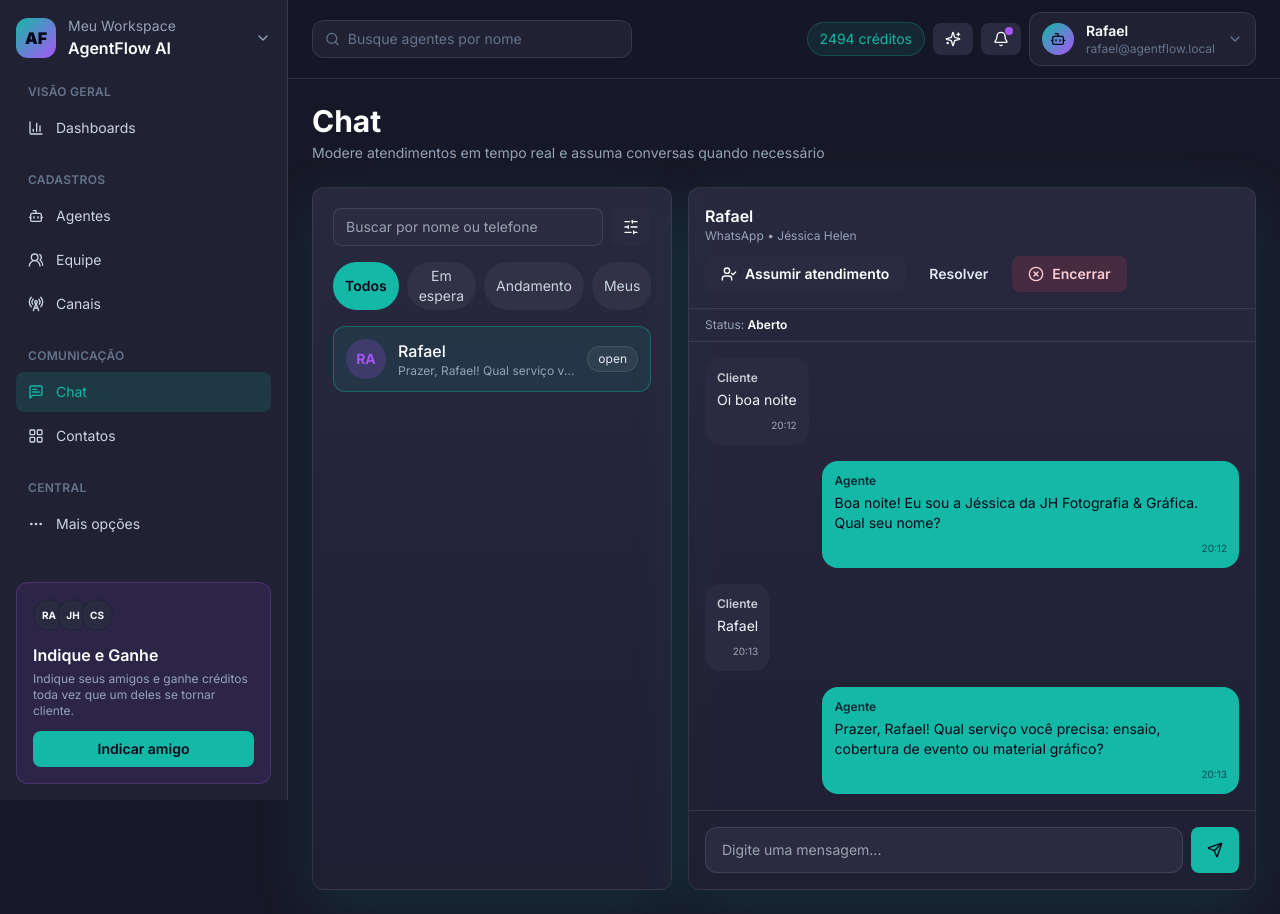
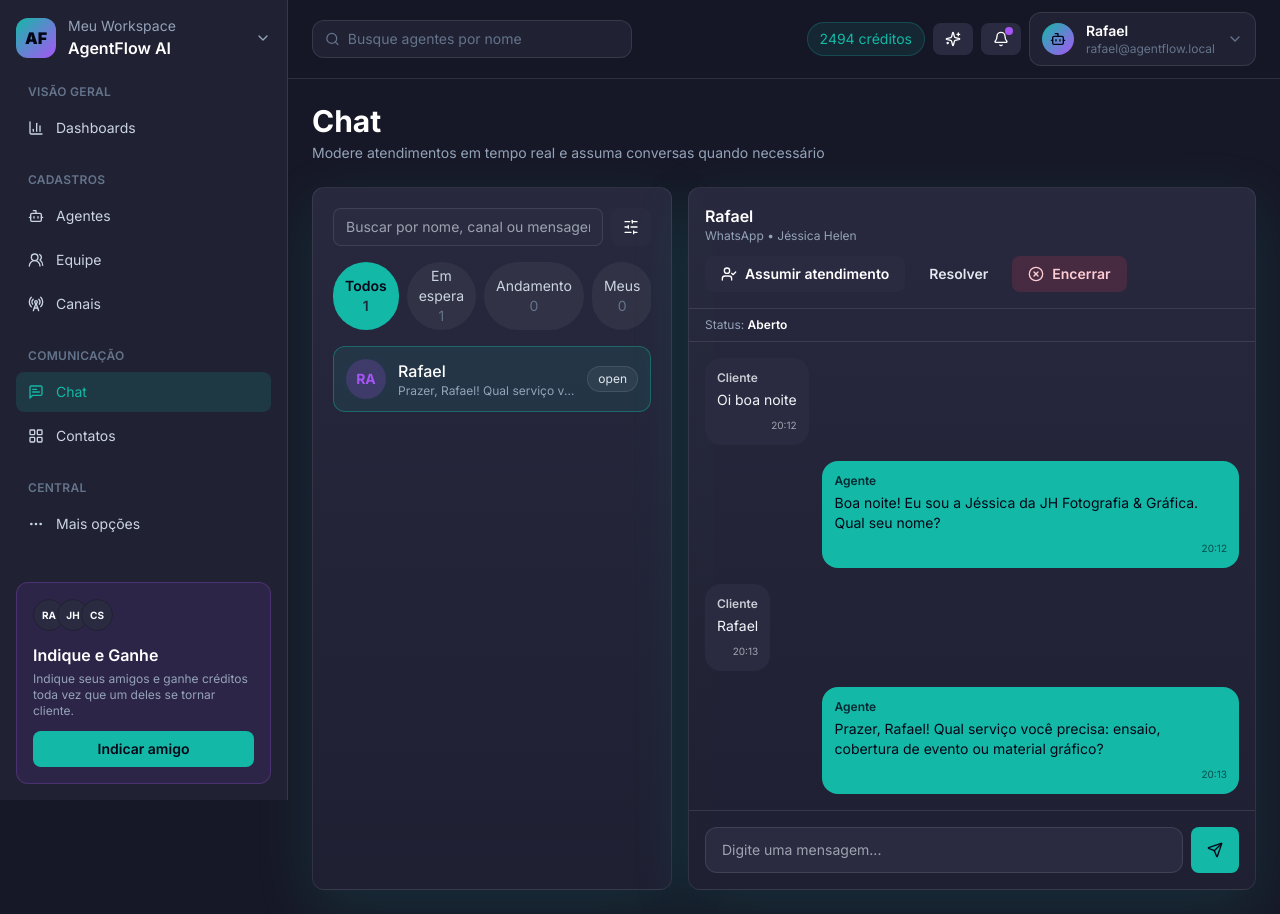
Before and after one commit to Rafael477/agentflow-ai, a Next.js app: page /chat in a window 1280 px wide. Built offline with nearby package versions, Linux system fonts and the light colour scheme; no server answers.

Commit message:
add operational chat filters

```diff
--- a/src/app/(app)/chat/page.tsx
+++ b/src/app/(app)/chat/page.tsx
@@ -1,5 +1,7 @@
+import { getServerSession } from "next-auth";
 import { ChatLayout } from "@/components/chat/chat-layout";
 import { PageHeader } from "@/components/layout/page-header";
+import { authOptions } from "@/lib/auth";
 import { getWorkspaceConversations } from "@/lib/chat-conversations";
 import { messages as mockMessages } from "@/lib/mock-data";
 import { getCurrentUserWorkspace } from "@/lib/workspace";
@@ -33,12 +35,15 @@ function getMockConversations(): ConversationSummary[] {
 }
 
 export default async function ChatPage() {
-  const conversations = await getConversations();
+  const [conversations, session] = await Promise.all([
+    getConversations(),
+    getServerSession(authOptions)
+  ]);
 
   return (
     <div className="space-y-6">
       <PageHeader title="Chat" subtitle="Modere atendimentos em tempo real e assuma conversas quando necessário" />
-      <ChatLayout conversations={conversations} />
+      <ChatLayout conversations={conversations} currentUserName={session?.user?.name} currentUserEmail={session?.user?.email} />
     </div>
   );
 }
--- a/src/components/chat/chat-layout.tsx
+++ b/src/components/chat/chat-layout.tsx
@@ -8,6 +8,8 @@ import { Card } from "@/components/ui/card";
 import { ConversationList } from "@/components/chat/conversation-list";
 import { MessageBubble } from "@/components/chat/message-bubble";
 import type { ConversationSummary, Message } from "@/types/domain";
+
+type ConversationFilter = "all" | "waiting" | "in_progress" | "mine";
 
 interface ConversationsResponse {
   conversations: ConversationSummary[];
@@ -30,14 +32,36 @@ const statusLabels: Record<string, string> = {
   closed: "Encerrado"
 };
 
-export function ChatLayout({ conversations }: { conversations: ConversationSummary[] }) {
+const filterLabels: Record<ConversationFilter, string> = {
+  all: "Todos",
+  waiting: "Em espera",
+  in_progress: "Andamento",
+  mine: "Meus"
+};
+
+export function ChatLayout({
+  conversations,
+  currentUserName,
+  currentUserEmail
+}: {
+  conversations: ConversationSummary[];
+  currentUserName?: string | null;
+  currentUserEmail?: string | null;
+}) {
   const router = useRouter();
   const [liveConversations, setLiveConversations] = useState(conversations);
-  const [selectedId, setSelectedId] = useState(conversations[0]?.id);
+  const [selectedId, setSelectedId] = useState<string | undefined>(conversations[0]?.id);
+  const [activeFilter, setActiveFilter] = useState<ConversationFilter>("all");
+  const [searchQuery, setSearchQuery] = useState("");
   const [input, setInput] = useState("");
   const [loading, setLoading] = useState(false);
   const [actionLoading, setActionLoading] = useState("");
   const [error, setError] = useState("");
+
+  const currentAssignees = useMemo(
+    () => [currentUserName, currentUserEmail].filter((value): value is string => Boolean(value?.trim())),
+    [currentUserEmail, currentUserName]
+  );
 
   useEffect(() => {
     setLiveConversations(conversations);
@@ -65,9 +89,60 @@ export function ChatLayout({ conversations }: { conversations: ConversationSumma
     }
   }, [liveConversations, selectedId]);
 
+  const filterCounts = useMemo(() => {
+    const isMine = (conversation: ConversationSummary) => (
+      Boolean(conversation.assignedTo && currentAssignees.includes(conversation.assignedTo))
+    );
+
+    return {
+      all: liveConversations.length,
+      waiting: liveConversations.filter((conversation) => conversation.status === "open").length,
+      in_progress: liveConversations.filter((conversation) => conversation.status === "in_progress").length,
+      mine: liveConversations.filter(isMine).length
+    } satisfies Record<ConversationFilter, number>;
+  }, [currentAssignees, liveConversations]);
+
+  const filteredConversations = useMemo(() => {
+    const normalizedSearch = searchQuery.trim().toLowerCase();
+
+    return liveConversations.filter((conversation) => {
+      const matchesFilter =
+        activeFilter === "all"
+          || (activeFilter === "waiting" && conversation.status === "open")
+          || (activeFilter === "in_progress" && conversation.status === "in_progress")
+          || (
+            activeFilter === "mine"
+            && Boolean(conversation.assignedTo && currentAssignees.includes(conversation.assignedTo))
+          );
+
+      if (!matchesFilter) return false;
+      if (!normalizedSearch) return true;
+
+      return [
+        conversation.contactName,
+        conversation.channelName,
+        conversation.agentName,
+        conversation.assignedTo,
+        conversation.lastMessage,
+        statusLabels[conversation.status] ?? conversation.status
+      ].some((value) => value?.toLowerCase().includes(normalizedSearch));
+    });
+  }, [activeFilter, currentAssignees, liveConversations, searchQuery]);
+
+  useEffect(() => {
+    if (filteredConversations.length === 0) {
+      setSelectedId(undefined);
+      return;
+    }
+
+    if (!filteredConversations.some((conversation) => conversation.id === selectedId)) {
+      setSelectedId(filteredConversations[0].id);
+    }
+  }, [filteredConversations, selectedId]);
+
   const selectedConversation = useMemo(
-    () => liveConversations.find((conversation) => conversation.id === selectedId) ?? liveConversations[0],
-    [liveConversations, selectedId]
+    () => filteredConversations.find((conversation) => conversation.id === selectedId) ?? filteredConversations[0],
+    [filteredConversations, selectedId]
   );
 
   const messages = selectedConversation?.messages ?? [];
@@ -154,15 +229,27 @@ export function ChatLayout({ conversations }: { conversations: ConversationSumma
     <div className="grid gap-4 lg:grid-cols-[360px_1fr]">
       <Card className="min-h-[660px]">
         <div className="flex gap-2">
-          <input className="min-w-0 flex-1 rounded-lg border border-white/10 bg-panel px-3 py-2 text-sm outline-none" placeholder="Buscar por nome ou telefone" />
+          <input
+            className="min-w-0 flex-1 rounded-lg border border-white/10 bg-panel px-3 py-2 text-sm outline-none"
+            placeholder="Buscar por nome, canal ou mensagem"
+            value={searchQuery}
+            onChange={(event) => setSearchQuery(event.target.value)}
+          />
           <Button variant="secondary" className="px-3"><SlidersHorizontal className="h-4 w-4" /></Button>
         </div>
         <div className="my-4 flex gap-2 overflow-x-auto">
-          {["Todos", "Em espera", "Andamento", "Meus"].map((tab, index) => (
-            <button key={tab} className={index === 0 ? "rounded-full bg-primary px-3 py-1 text-sm font-semibold text-slate-950" : "rounded-full bg-white/5 px-3 py-1 text-sm text-slate-300"}>{tab}</button>
+          {(Object.keys(filterLabels) as ConversationFilter[]).map((filter) => (
+            <button
+              key={filter}
+              className={activeFilter === filter ? "rounded-full bg-primary px-3 py-1 text-sm font-semibold text-slate-950" : "rounded-full bg-white/5 px-3 py-1 text-sm text-slate-300"}
+              onClick={() => setActiveFilter(filter)}
+              type="button"
+            >
+              {filterLabels[filter]} <span className={activeFilter === filter ? "text-slate-800" : "text-slate-500"}>{filterCounts[filter]}</span>
+            </button>
           ))}
         </div>
-        <ConversationList conversations={liveConversations} selectedId={selectedConversation?.id} onSelect={setSelectedId} />
+        <ConversationList conversations={filteredConversations} selectedId={selectedConversation?.id} onSelect={setSelectedId} />
       </Card>
       <Card className="flex min-h-[660px] flex-col p-0">
         <div className="flex flex-wrap items-center justify-between gap-3 border-b border-white/10 p-4">
```
